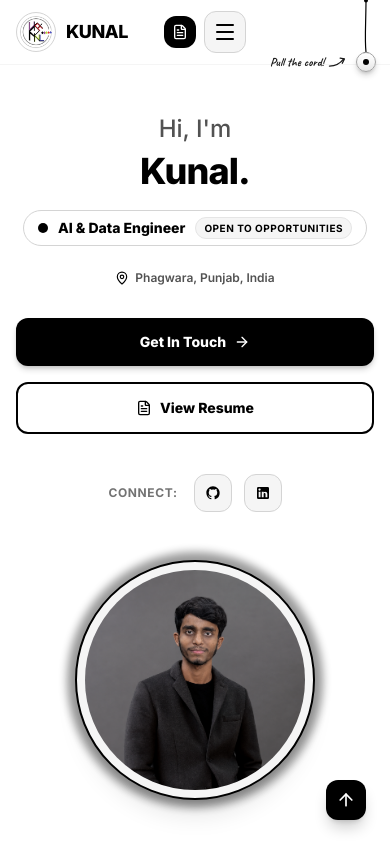
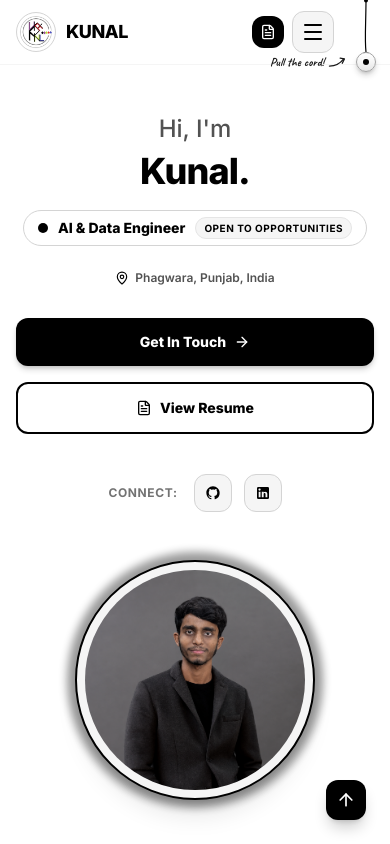
Before and after one commit to DreamtoProgram/Kunal.Portfolio, a React (Vite) app: page / in a window 390 px wide. Shown: the top 844 px of the page. Built offline with nearby package versions, Linux system fonts and the light colour scheme.

Commit message:
fix(mobile): shift navbar buttons right into designated green box position with mr-10

```diff
--- a/src/components/Navbar.jsx
+++ b/src/components/Navbar.jsx
@@ -130,8 +130,8 @@ export const Navbar = ({ isDark, activeSection, onOpenResume }) => {
             </div>
           </nav>
 
-          {/* Mobile Menu Button - Positioned comfortably to the left of the top-right pull cord */}
-          <div className="flex md:hidden items-center space-x-2 mr-32 sm:mr-0">
+          {/* Mobile Menu Button - Positioned in the green rectangular box next to the pull cord */}
+          <div className="flex md:hidden items-center space-x-2 mr-10 sm:mr-0">
             <button
               onClick={onOpenResume}
               className={`p-2 rounded-xl text-xs font-bold transition-colors ${
```
